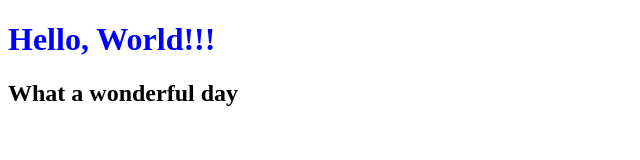
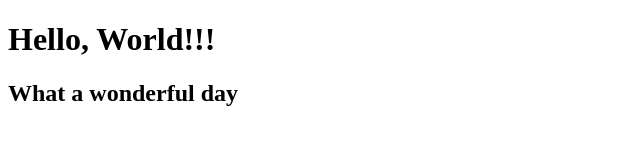
Before and after one commit to davidisley/Demo, a plain HTML site: page hello world.html in a window 1280 px wide. Shown: the whole page, without its empty margins (0-640 px from the left). Drawn offline with Linux system fonts and the light colour scheme.

Commit message:
back to html only

```diff
--- a/hello world.html
+++ b/hello world.html
@@ -5,7 +5,7 @@
         <title> Hello, World!!!</title>
     </head>
     <body>
-        <h1 style="color:blue">Hello, World!!!</h1>
+        <h1>Hello, World!!!</h1>
         <h2>What a wonderful day</h2>
     </body>
 </html>
```
